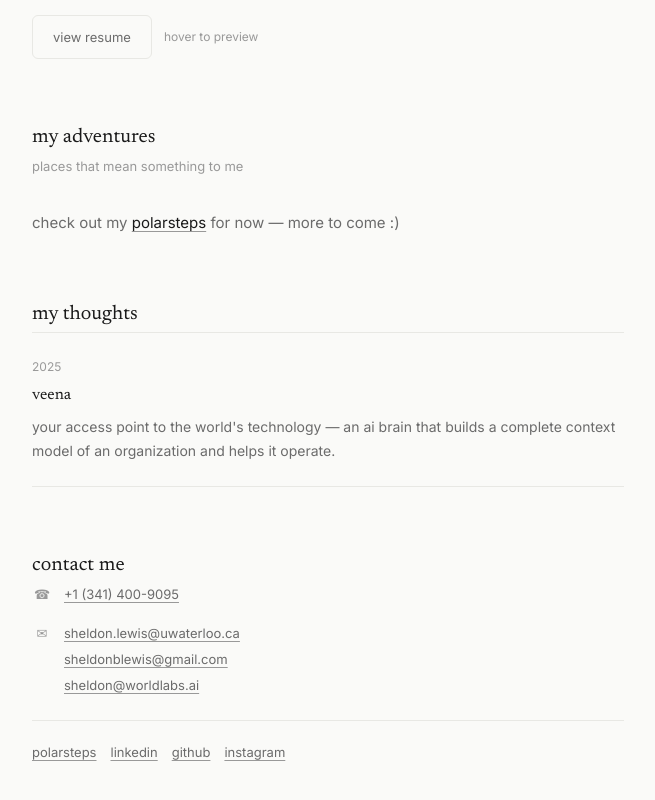
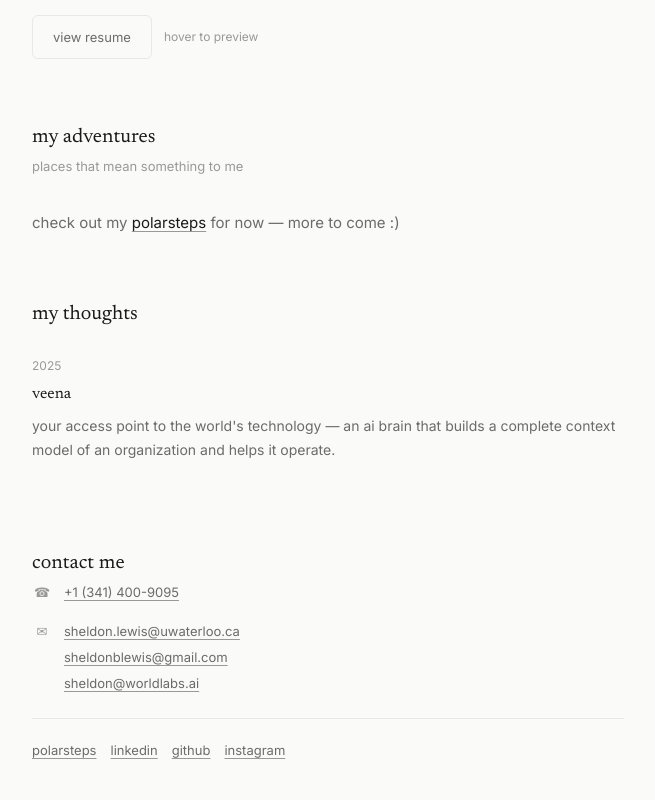
Before and after one commit to sheldonblewis/shelly-site, a Next.js app: page / in a window 1280 px wide. Shown: the part 621-1421 px from the top of the page, without its empty margins (312-967 px from the left). Built offline with nearby package versions, Linux system fonts and the light colour scheme.

Commit message:
Remove Veena thought borders

```diff
--- a/styles/globals.css
+++ b/styles/globals.css
@@ -516,6 +516,12 @@ a.work-card:focus-visible {
   border-top: 1px solid var(--color-border);
 }
 
+.thought-item-before-veena,
+.thought-item.veena-thought-item {
+  border-top: 0;
+  border-bottom: 0;
+}
+
 .thought-date {
   font-size: 0.75rem;
   color: var(--color-text-tertiary);
```
